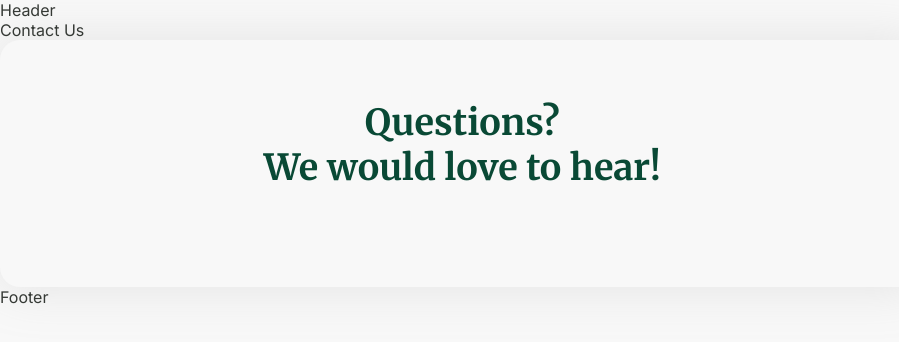
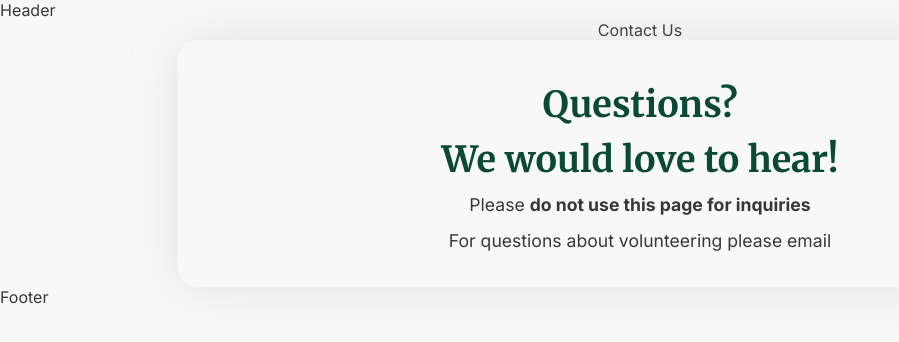
Before and after one commit to include-davis/jvmc, a Next.js app: page /contact-us in a window 1280 px wide. Shown: the top 342 px of the page, without its empty margins (0-899 px from the left). Built offline with nearby package versions, Linux system fonts and the light colour scheme.

Commit message:
Add centering and text color

```diff
--- a/app/(pages)/contact-us/page.jsx
+++ b/app/(pages)/contact-us/page.jsx
@@ -3,6 +3,7 @@ import styles from './page.module.scss';
 export default function ContactUs() {
     return (
       <main>
+        <div className={styles.contactPage}>
           <div>Contact Us</div>
           {/* MAP COMPONENT */}
           {/* SOCIAL MEDIA COMPONENT */}
@@ -10,10 +11,11 @@ export default function ContactUs() {
           <div className={styles.questionsCard}>
             <h3>Questions?</h3>
             <h3>We would love to hear!</h3>
-          <p></p>
-          <p></p>
+            <p>Please <b>do not use this page for inquiries</b></p>
+            <p>For questions about volunteering please email </p>
           </div>
           {/* CONTACT FORM COMPONENT */}
+        </div>
       </main>
     );
   }
--- a/app/(pages)/contact-us/page.module.scss
+++ b/app/(pages)/contact-us/page.module.scss
@@ -1,95 +1,32 @@
 @use "@/app/(pages)/_globals/mixins.scss";
+
+.contactPage {
+    display: flex;
+    flex-direction: column;
+    align-items: center;
+}
 
 .questionsCard {
     display: flex;
     flex-direction: column;
     align-items: center;
+    row-gap: 10px;
     width: 72.22%;
     height: 247px;
     background-color: var(--card-background);
     border-radius: var(--card-border-radius);
     box-shadow: var(--drop-shadow);
-    padding: var(--card-padding);
+    padding: 42px 40px;
 }
 
 .questionsCard h3 {
     color: var(--emerald);
 }
 
-.cardTitle {
-    display: flex;
-    align-items: center;
-    column-gap: 16px;
-    color: var(--emerald);
+.questionsCard p {
+    color: var(--dark-grey);
 }
-
-.icon {
-    display: flex;
-    align-items: center;
-    font-size: 3rem;
-    color: var(--light-blue);
-}
-
-.cardBody {
-    font-size: 1.1rem;
-    font-weight: 400;
-    line-height: 150%;
-    font-family: var(--font2);
-}
-
-.cardBody ul {
-    padding-left: 30px; /* Indentation for bullet points */
-}
-
-.cardBody a {
-    color: var(--teal);
-    text-decoration: none;
-}
-
-.cardBody b {
-    font-weight: var(--bold);
-}
-
-.cardLink {
-    display: flex;
-    align-items: center;
-    justify-content: center;
-    background-color: var(--teal);
-    width: 181px;
-    height: 48px;
-    border-radius: 100px;
-    color: white;
-}
-
-.cardLink b {
-    font-weight: var(--bold);
-}
-
 .cardLink a {
     text-decoration: none;
     color: white;
 }
-
-.cardImage {
-    border: solid var(--mint);
-    position: absolute;
-    top: 50%;
-    transform: translateY(-50%);
-    border-radius: 50%;
-    width: 350px;
-    height: 350px;
-    overflow: hidden;
-
-    @include mixins.sm-desktop {
-        width: 270px;
-        height: 270px;
-    }
-}
-
-.cardComponent.left .cardImage {
-    left: -88px;
-}
-
-.cardComponent.right .cardImage {
-    right: -88px;
-}
```
Lines whose indentation alone changed are shown as unchanged.
